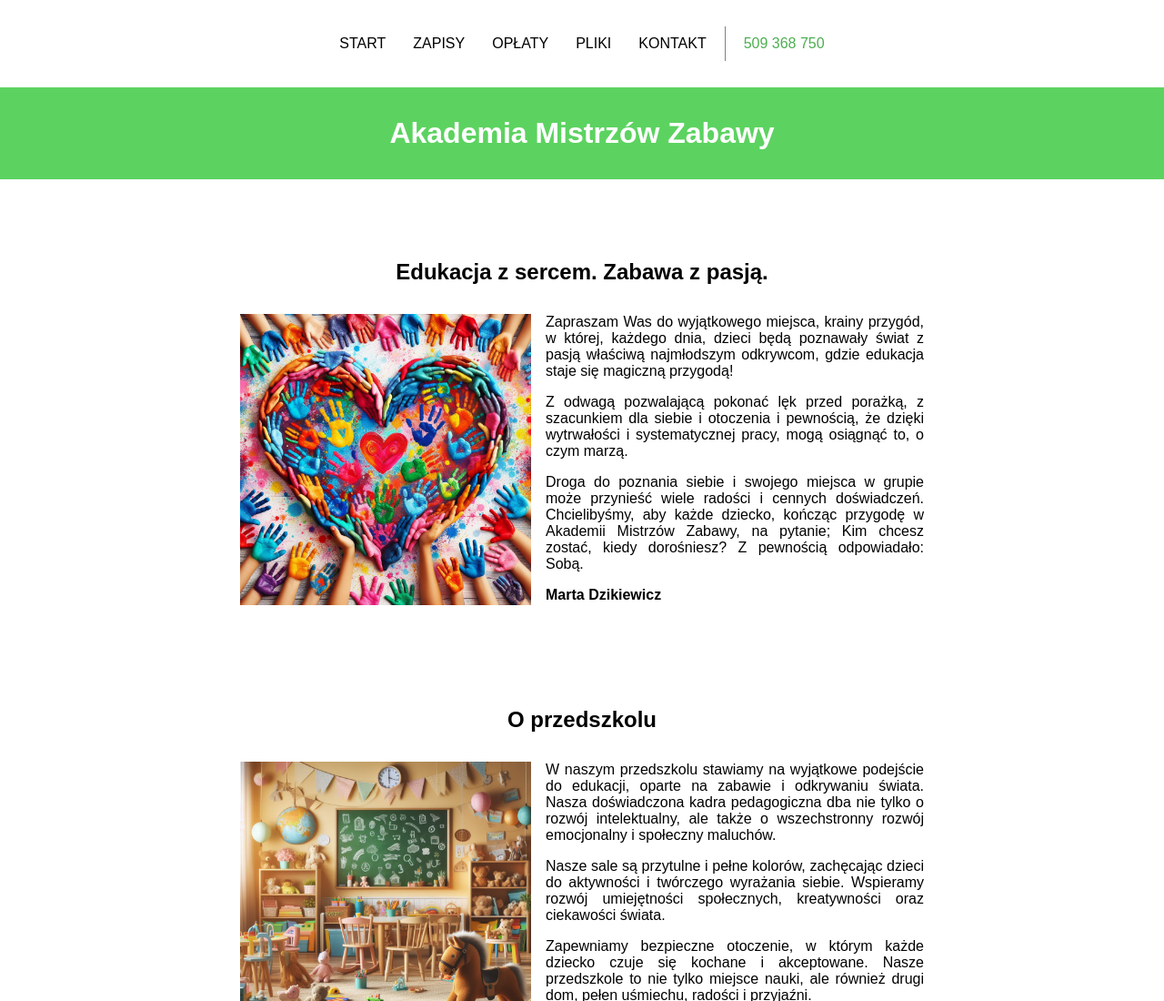
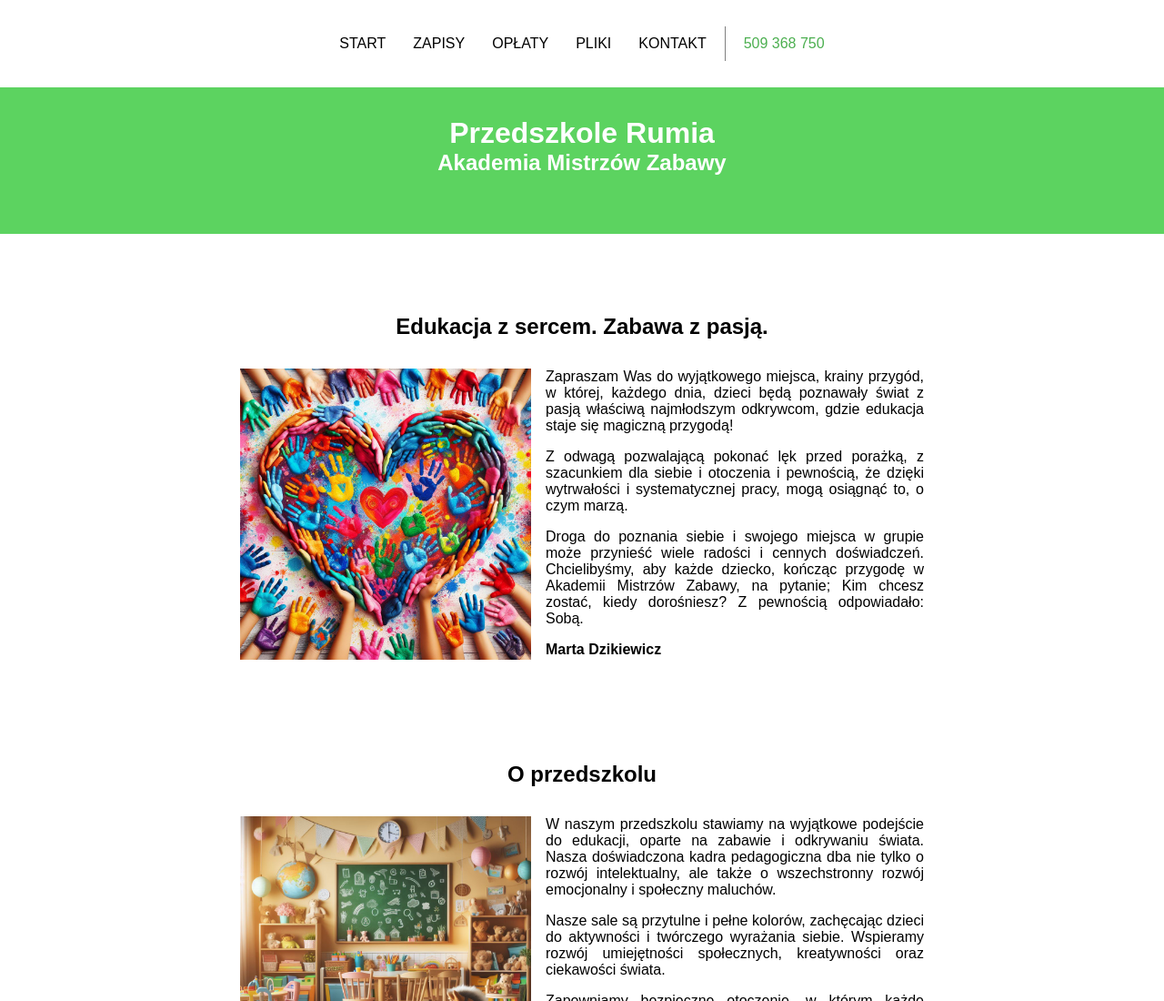
Before and after one commit to AkademiaMistrzow/przedszkole, a plain HTML site: page index.html in a window 1280 px wide. Shown: the top 1100 px of the page at 91% size. Drawn offline with Linux system fonts and the light colour scheme.

Commit message:
Update index.html

```diff
--- a/index.html
+++ b/index.html
@@ -46,7 +46,8 @@
     </nav>
 
     <header>
-      <h1>Akademia Mistrzów Zabawy</h1>
+      <h1>Przedszkole Rumia</h1>
+      <h2 class="header__h2">Akademia Mistrzów Zabawy</h2>
     </header>
 
     <main>
```
